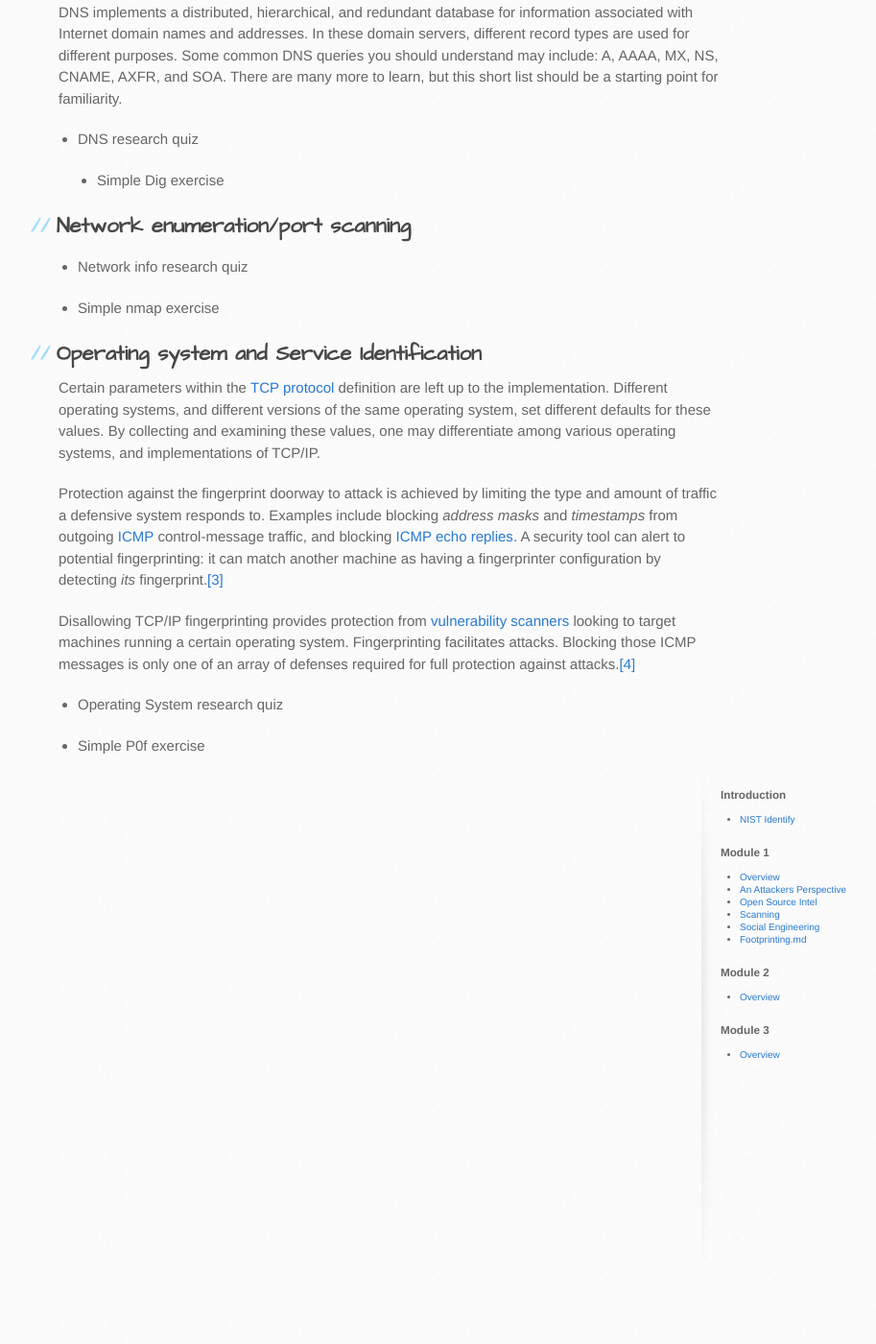
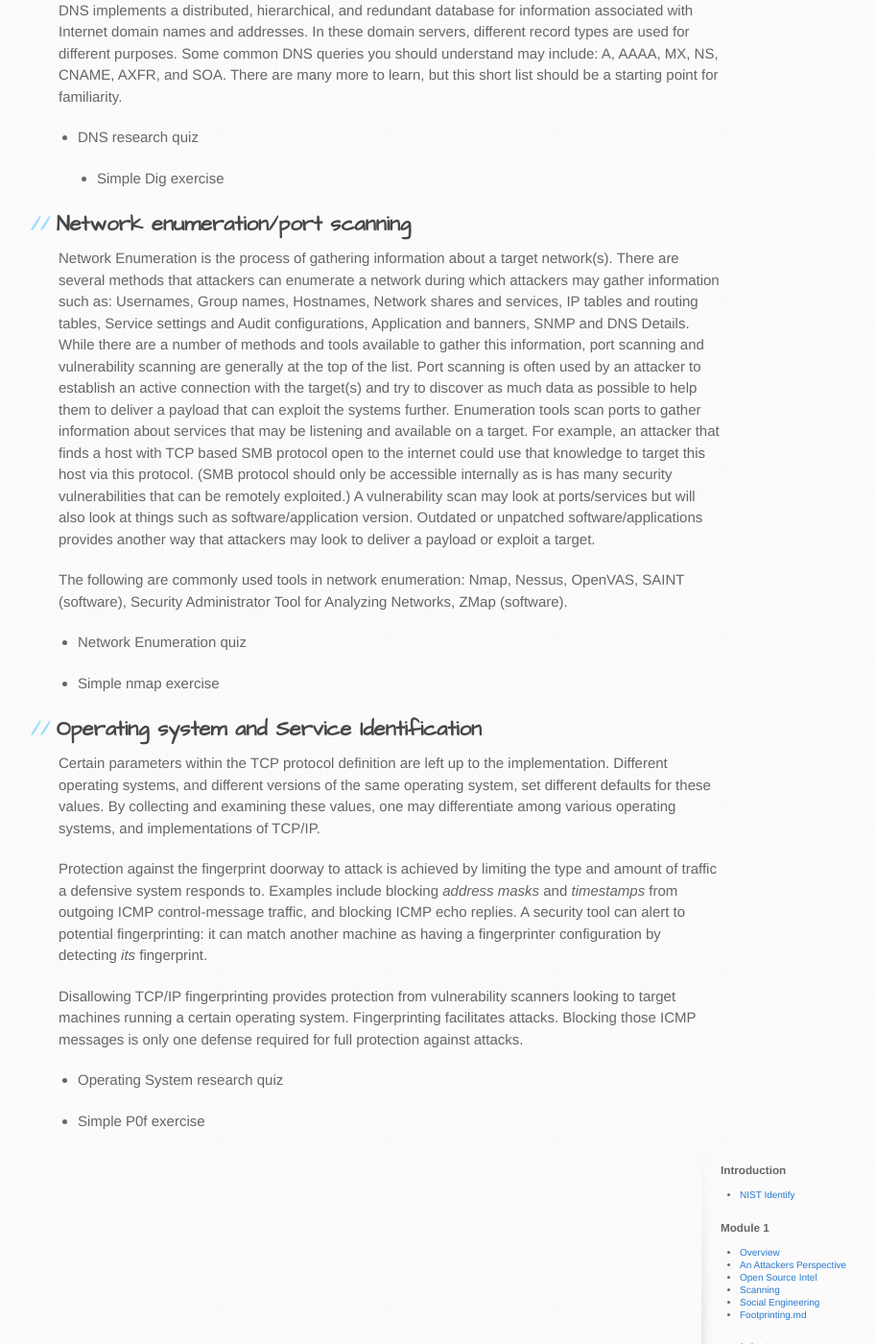
Before and after one commit to GA-CyberWorkforceAcademy/GTA-Training-2020, a Jekyll site: the page built from module1/Footprinting.md, in a window 1280 px wide and 1400 px high, scrolled down 1184 px. Shown: the whole window at 96% size, without its empty margins (109-1022 px from the left). Built offline with Jekyll 4.4.1, drawn with Linux system fonts in a browser that asks for light colours; our own code applies the rules of GitHub Pages for plain Markdown files; the repository's description, which GitHub fills in, is left out; before the commit the page ends 2519 px from its top, so only the background shows below that; some of the changed text lies outside the part shown.

Commit message:
Update Footprinting.md

```diff
--- a/module1/Footprinting.md
+++ b/module1/Footprinting.md
@@ -22,16 +22,18 @@
 or .org. Your domain name registrar will only allow you to register a domain
 name that has not yet been registered to someone else.)*
 
--   Simple Whois exercise
+Whois can be accesses in your browser from a number of sites. Try using
+<https://whois.net> or <https://lookup.icann.org/> to lookup domain names for a
+few sites you use commonly.
 
-Google Hacking
+World Wide Web Crawling
+-----------------------
 
-World Wide Web spidering
-------------------------
-
--   Web crawler research quiz
-
--   Simple web crawler exerciss
+Web Robots (also known as Web Wanderers, Crawlers, or Spiders), are programs
+that traverse the Web automatically. Legitimate search engines use them to index
+web content however they can be abused by hackers or spammers to scan for email
+addresses, or other information. These web robots use the robot.txt file for a
+site to assume permission(s) to access content throughout the site.
 
 DNS enumeration
 ----------------
@@ -61,36 +63,54 @@
 Network enumeration/port scanning
 ---------------------------------
 
--   Network info research quiz
+Network Enumeration is the process of gathering information about a target
+network(s). There are several methods that attackers can enumerate a network
+during which attackers may gather information such as: Usernames, Group names,
+Hostnames, Network shares and services, IP tables and routing tables, Service
+settings and Audit configurations, Application and banners, SNMP and DNS
+Details. While there are a number of methods and tools available to gather this
+information, port scanning and vulnerability scanning are generally at the top
+of the list. Port scanning is often used by an attacker to establish an active
+connection with the target(s) and try to discover as much data as possible to
+help them to deliver a payload that can exploit the systems further. Enumeration
+tools scan ports to gather information about services that may be listening and
+available on a target. For example, an attacker that finds a host with TCP based
+SMB protocol open to the internet could use that knowledge to target this host
+via this protocol. (SMB protocol should only be accessible internally as is has
+many security vulnerabilities that can be remotely exploited.) A vulnerability
+scan may look at ports/services but will also look at things such as
+software/application version. Outdated or unpatched software/applications
+provides another way that attackers may look to deliver a payload or exploit a
+target.
+
+The following are commonly used tools in network enumeration: Nmap, Nessus,
+OpenVAS, SAINT (software), Security Administrator Tool for Analyzing Networks,
+ZMap (software).
+
+-   Network Enumeration quiz
 
 -   Simple nmap exercise
 
 Operating system and Service Identification
 -------------------------------------------
 
-Certain parameters within the [TCP
-protocol](https://en.wikipedia.org/wiki/TCP_protocol) definition are left up to
-the implementation. Different operating systems, and different versions of the
-same operating system, set different defaults for these values. By collecting
-and examining these values, one may differentiate among various operating
-systems, and implementations of TCP/IP.
+Certain parameters within the TCP protocol definition are left up to the
+implementation. Different operating systems, and different versions of the same
+operating system, set different defaults for these values. By collecting and
+examining these values, one may differentiate among various operating systems,
+and implementations of TCP/IP.
 
 Protection against the fingerprint doorway to attack is achieved by limiting the
 type and amount of traffic a defensive system responds to. Examples include
-blocking *address masks* and *timestamps* from
-outgoing [ICMP](https://en.wikipedia.org/wiki/Internet_Control_Message_Protocol) control-message
-traffic, and blocking [ICMP echo
-replies](https://en.wikipedia.org/wiki/ICMP_Echo_Reply). A security tool can
-alert to potential fingerprinting: it can match another machine as having a
-fingerprinter configuration by
-detecting *its* fingerprint.[[3]](https://en.wikipedia.org/wiki/TCP/IP_stack_fingerprinting#cite_note-3)
+blocking *address masks* and *timestamps* from outgoing ICMP control-message
+traffic, and blocking ICMP echo replies. A security tool can alert to potential
+fingerprinting: it can match another machine as having a fingerprinter
+configuration by detecting *its* fingerprint.
 
-Disallowing TCP/IP fingerprinting provides protection from [vulnerability
-scanners](https://en.wikipedia.org/wiki/Vulnerability_scanner) looking to target
-machines running a certain operating system. Fingerprinting facilitates attacks.
-Blocking those ICMP messages is only one of an array of defenses required for
-full protection against
-attacks.[[4]](https://en.wikipedia.org/wiki/TCP/IP_stack_fingerprinting#cite_note-4)
+Disallowing TCP/IP fingerprinting provides protection from vulnerability
+scanners looking to target machines running a certain operating system.
+Fingerprinting facilitates attacks. Blocking those ICMP messages is only one
+defense required for full protection against attacks.
 
 -   Operating System research quiz
 
```
